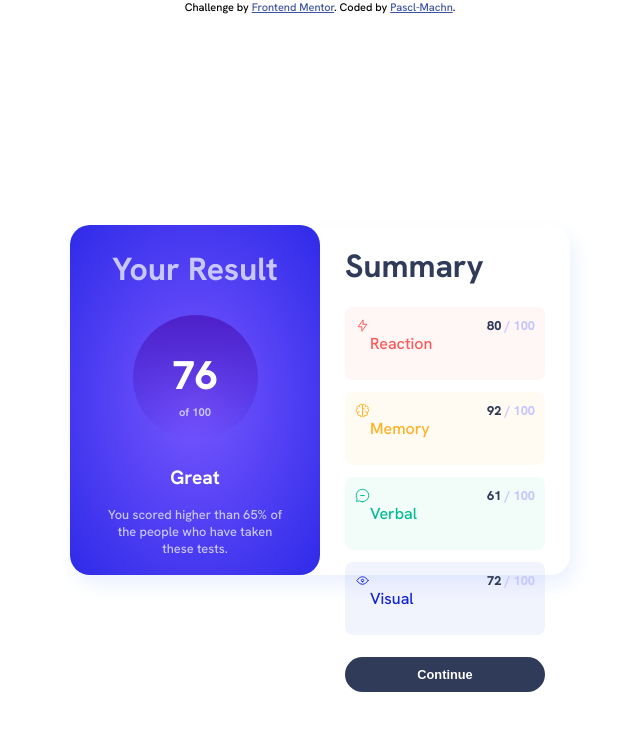
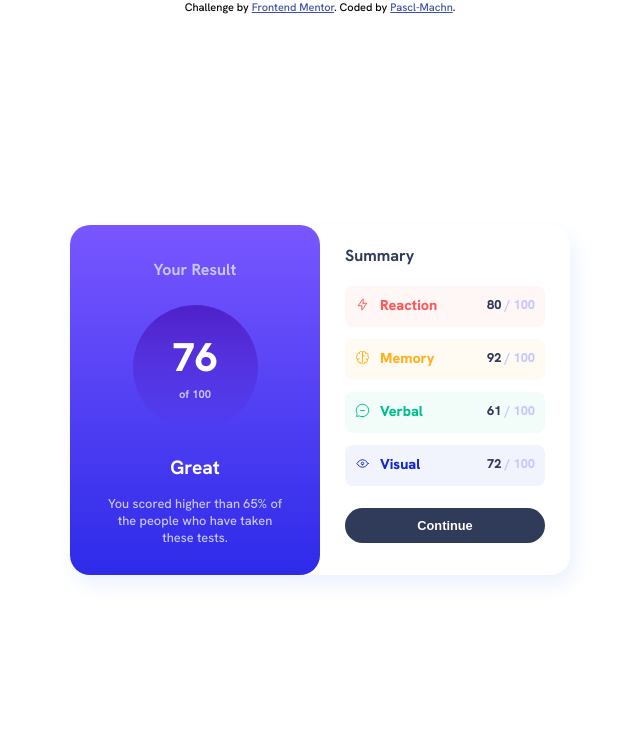
Before and after one commit to PascalAmah/Frontend-Mentor-Challenge, a plain HTML site: page index.html in a window 1280 px wide. Shown: the whole page, without its empty margins (320-960 px from the left). Drawn offline with Linux system fonts and the light colour scheme.

Commit message:
Update style.css

```diff
--- a/style.css
+++ b/style.css
@@ -22,13 +22,14 @@ body {
 .card-1 {
     width: 250px;
     height: 350px;
-    background: radial-gradient(hsl(252, 100%, 67%), hsl(241, 81%, 54%));
+    background: linear-gradient(hsl(252, 100%, 67%), hsl(241, 81%, 54%));
     border-radius: 20px;
     align-content: center;
     text-align: center;
 }
 
 .your-result {
+    font-size: 1rem;
     margin: 20px 20px 25px;
     color: hsl(241, 100%, 89%);
 }
@@ -46,7 +47,7 @@ body {
 .score {
     width: 50%;
     position: absolute;
-    top: 20%;
+    top: 14%;
     left: 25%;
 }
 
@@ -83,6 +84,7 @@ body {
 }
 
 .summary {
+    font-size: 1rem;
     width: fit-content;
     margin: 20px 25px;
     color: hsl(224, 30%, 27%);
@@ -90,6 +92,13 @@ body {
 
 .details {
     display: flex;
+}
+
+.details p {
+    font-size: .9rem;
+    font-weight: 800;
+    margin: 0;
+    margin-left: 10px;
 }
 
 .reaction {
```
